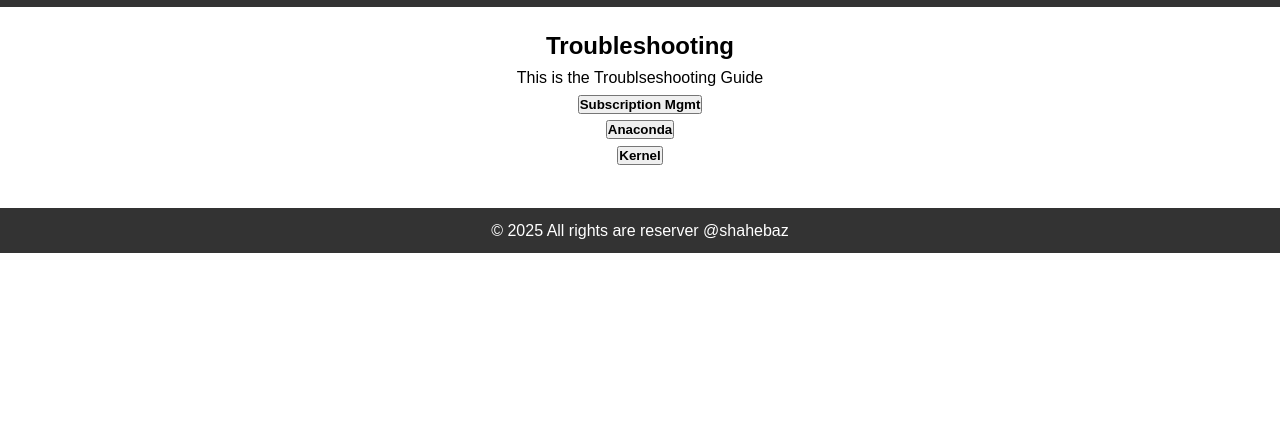
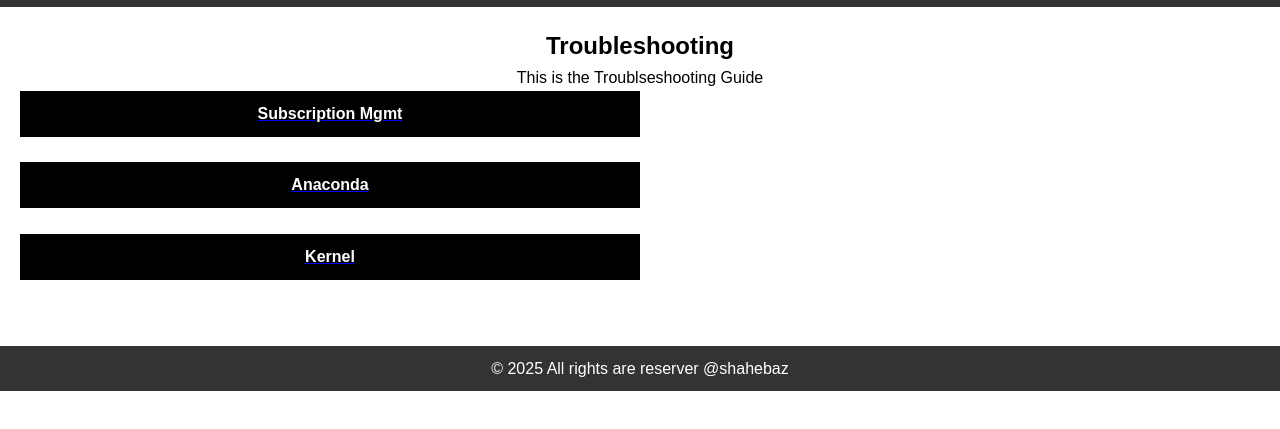
Before and after one commit to Shahebs/webapp, a plain HTML site: page index.html in a window 1280 px wide. Shown: the part 95-524 px from the top of the page. Drawn offline with Linux system fonts and the light colour scheme.

Commit message:
changes in css file

```diff
--- a/css/style.css
+++ b/css/style.css
@@ -39,7 +39,7 @@ main {
   text-align: center;
 }
 
-block {
+.block {
       display: block;
       width: 50%;
       border: none;
```
